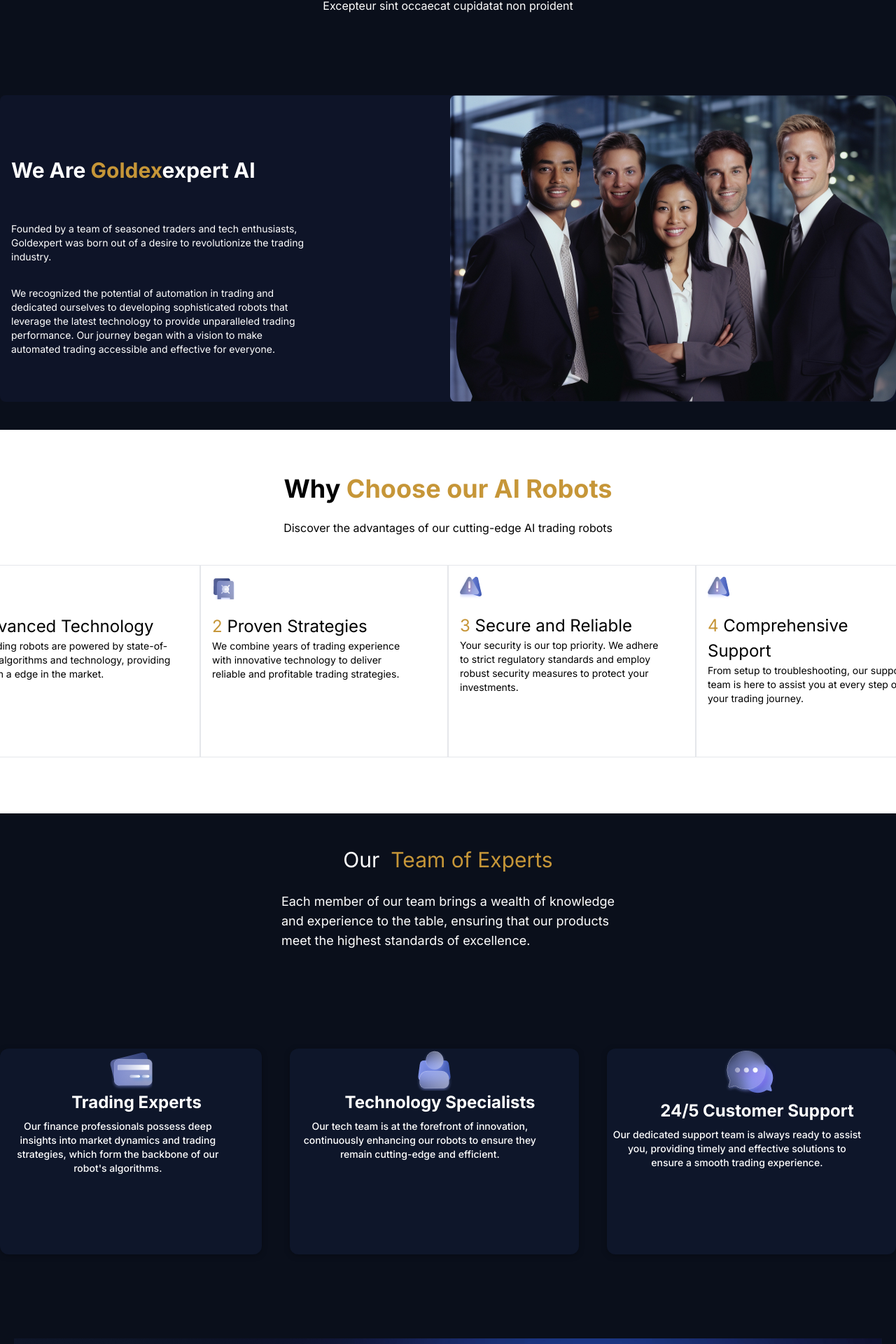
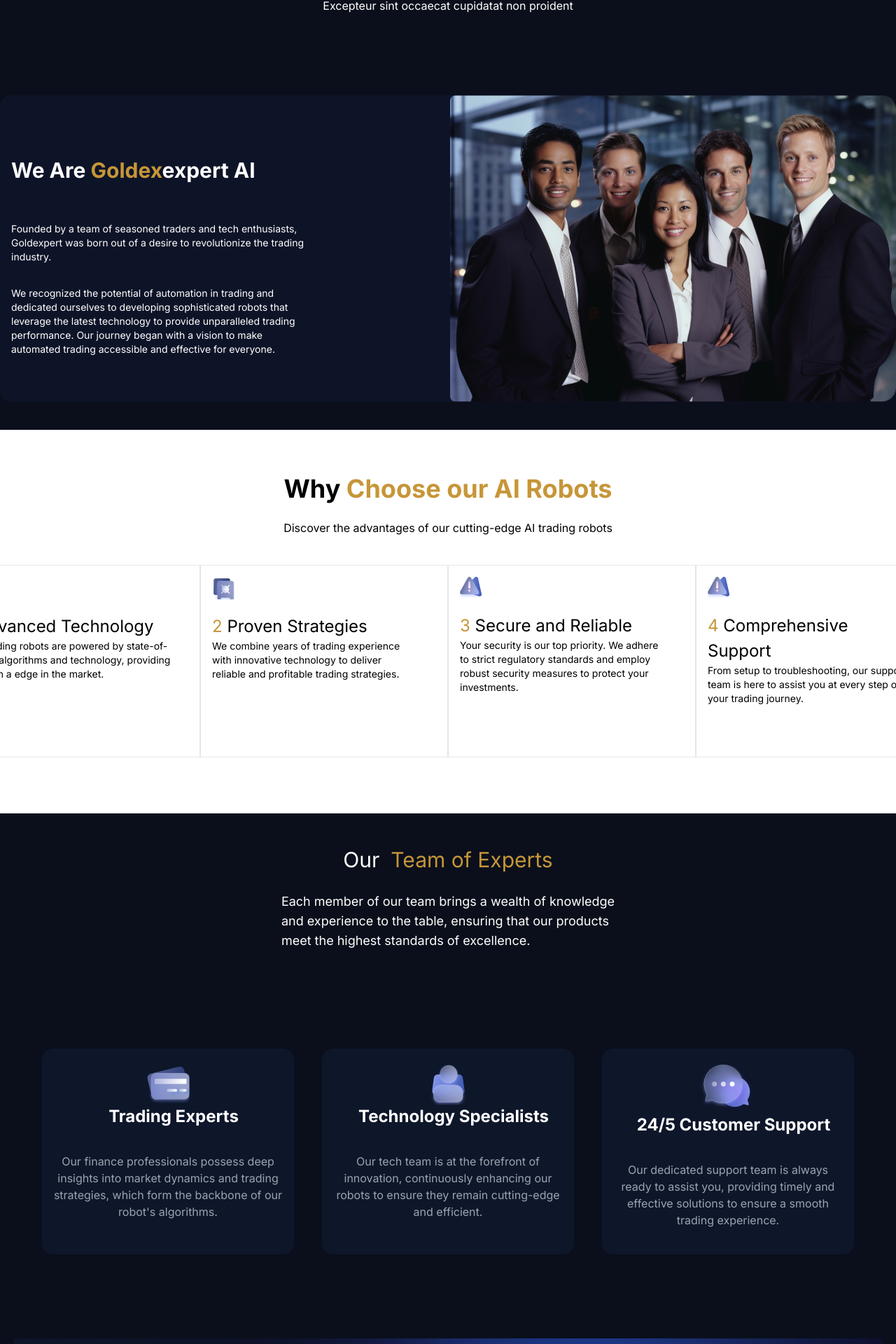
Before and after one commit to dragoljub123/goldexpert, a Next.js app: page /AboutUS in a window 1280 px wide. Shown: the part 236-2156 px from the top of the page at 70% size. Built offline with nearby package versions, Linux system fonts and the light colour scheme.

Commit message:
abiutusmalopremena

```diff
--- a/app/AboutUS/page.tsx
+++ b/app/AboutUS/page.tsx
@@ -26,7 +26,7 @@
         </div>
 
         <div className="flex flex-col justify-center items-center ">
-          <div className="kontejner  mb-10 rounded-lg w-[390px] lg:w-[1280px] lg:flex lg:justify-between lg:items-center ">
+          <div className="kontejner  mb-10 rounded-2xl w-[390px] lg:w-[980px] xl:w-[1280px] lg:flex lg:justify-between lg:items-center ">
             <div className=" text-white rounded-md">
               <h1 className="text-xl font-bold p-4  mb-6 mt-6 text-left lg:text-3xl  ">
                 We Are <span className=" zlatnozuta">Goldex</span>expert AI
@@ -71,7 +71,7 @@
             </div>
           </div>
           <div className=" lg:flex justify-center  mb-20">
-            <div className="p-4 border-[1px] h-[275px]">
+            <div className="p-4 border-[1px] h-[275px] lg:w-[260px] xl:w-auto  ">
               <SmallcardThree
                 imageurlnumber="\one.png"
                 imageUrl="\Financial Growth.png"
@@ -80,7 +80,7 @@
                 number="1"
               />
             </div>
-            <div className=" p-4 border-[1px] h-[275px]">
+            <div className=" p-4 border-[1px] h-[275px] lg:w-[260px] xl:w-auto ">
               <SmallcardThree
                 imageurlnumber="\two.png"
                 imageUrl="\Safety Box.png"
@@ -89,7 +89,7 @@
                 number="2"
               />
             </div>
-            <div className=" p-4 border-[1px] h-[275px]">
+            <div className=" p-4 border-[1px] h-[275px] lg:w-[260px] xl:w-auto ">
               <SmallcardThree
                 imageurlnumber="\two.png"
                 imageUrl="\Risk.png"
@@ -98,7 +98,7 @@
                 number="3"
               />
             </div>
-            <div className=" p-4 border-[1px] h-[275px]">
+            <div className=" p-4 border-[1px] h-[275px] lg:w-[260px] xl:w-auto ">
               <SmallcardThree
                 imageurlnumber="\two.png"
                 imageUrl="\Risk.png"
@@ -125,7 +125,7 @@
             </p>
           </div>
         </div>
-        <div className=" justify-center flex flex-col sm:flex-row  items-center py-20 gap-10  ">
+        <div className=" flex flex-col  justify-center lg:flex-row  items-center py-20 gap-10  ">
           <Suportkartice
             title2=""
             title=" Trading Experts"
--- a/app/components/Suportkartice.tsx
+++ b/app/components/Suportkartice.tsx
@@ -14,11 +14,8 @@
   description,
 }) => {
   return (
-    <div
-      className="cardb3  bojakarticeUS"
-      style={{ width: "413px", height: "294px" }}
-    >
-      <div className="flex flex-col  justify-between items-center ">
+    <div className=" rounded-2xl bojakarticeUS w-[360px]  sm:h-[294px] ">
+      <div className="flex flex-col  justify-evenly items-center mt-5 ">
         <img
           src={imageSrc}
           alt="Card1235678"
@@ -29,8 +26,8 @@
           <h5 className="text-2xl px-3 font-bold">{title}</h5>
         </div>
       </div>
-      <div className="card-bodyb3 text-white ">
-        <p className=" text-sm text-center">{description}</p>
+      <div className="mt-5  ">
+        <p className=" text-center text-gray-400 p-4 ">{description}</p>
       </div>
     </div>
   );
```
